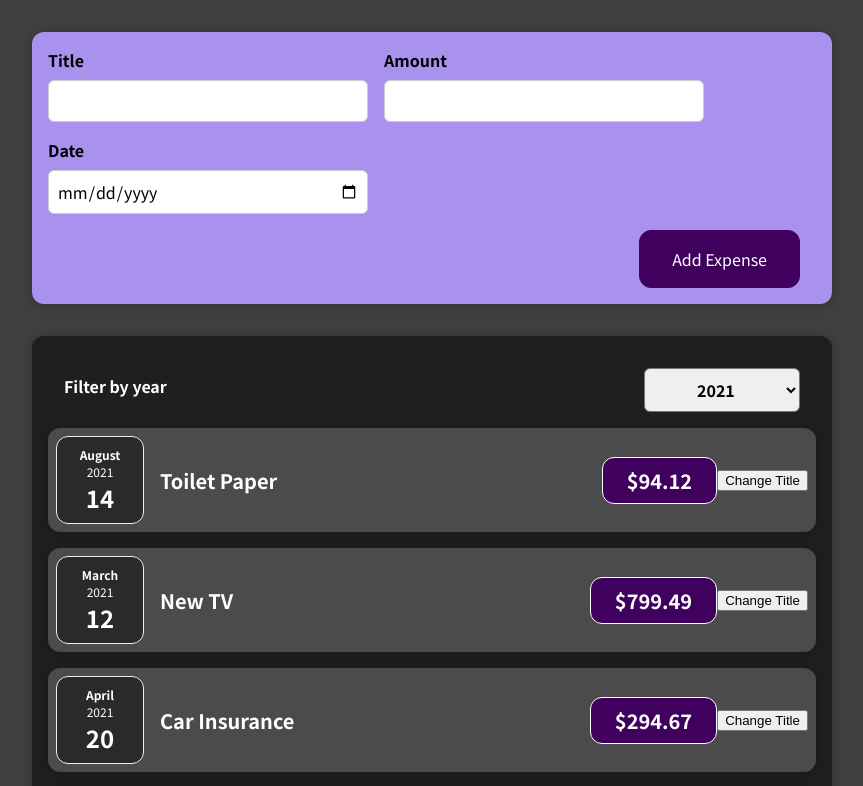
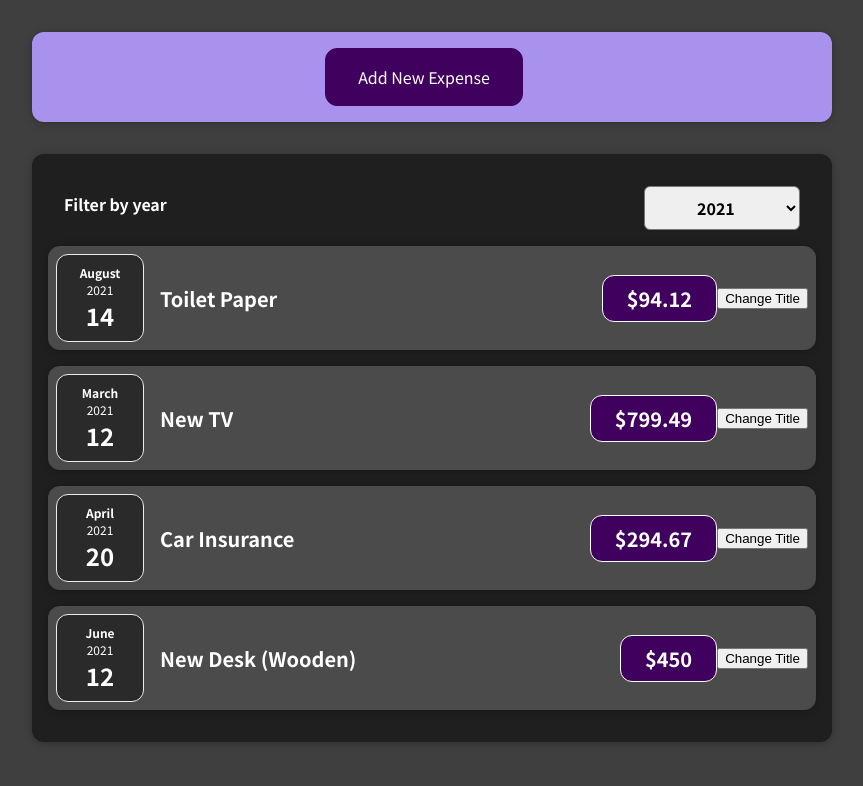
Before and after one commit to Darko96/01-learning-react-main, a React (Create React App) app: page / in a window 1280 px wide. Shown: the top 786 px of the page, without its empty margins (208-1071 px from the left). Built offline with nearby package versions, Linux system fonts and the light colour scheme.

Commit message:
finished 04-assignment

```diff
--- a/src/components/NewExpense/ExpenseForm.js
+++ b/src/components/NewExpense/ExpenseForm.js
@@ -3,8 +3,6 @@ import React, { useState } from "react";
 import "./ExpenseForm.css";
 
 const ExpenseForm = (props) => {
-  // Tri odvojena stejta
-
   const [enteredTitle, setEnteredTitle] = useState("");
   const [enteredAmount, setEnteredAmount] = useState("");
   const [enteredDate, setEnteredDate] = useState("");
@@ -21,36 +19,6 @@ const ExpenseForm = (props) => {
     setEnteredDate(event.target.value);
   };
 
-  // Jedan stejt koji sadrzi tri stejta
-  /*
-  const [userInput, setUserInput] = useState({
-    enteredTitle: "",
-    enteredAmount: "",
-    enteredDate: "",
-  });
-
-  const titleChangeHandler = (event) => {
-    // setUserInput({
-    //   ...userInput,
-    //   enteredTitle: event.target.value,
-    // });
-    setUserInput((prevState) => {
-      return { ...prevState, enteredTitle: event.target.value };
-    });
-  };
-
-  const amountChangeHandler = (event) => {
-    setUserInput((prevState) => {
-      return { ...prevState, enteredAmount: event.target.value };
-    });
-  };
-
-  const dateChangeHandler = (event) => {
-    setUserInput((prevState) => {
-      return { ...prevState, enteredDate: event.target.value };
-    });
-  };
-*/
   const submitHanlder = (event) => {
     event.preventDefault();
 
@@ -99,6 +67,7 @@ const ExpenseForm = (props) => {
         </div>
       </div>
       <div className="new-expense__actions">
+        <button onClick={props.cancelBtn}>Cancel</button>
         <button type="submit">Add Expense</button>
       </div>
     </form>
--- a/src/components/NewExpense/NewExpense.js
+++ b/src/components/NewExpense/NewExpense.js
@@ -1,20 +1,39 @@
-import React from "react";
+import React, { useReact, useState } from "react";
 
 import "./NewExpense.css";
 import ExpenseForm from "./ExpenseForm";
 
 const NewExpense = (props) => {
+  const [clickedButton, setClickedButton] = useState(false);
+
   const saveExpenseDataHandler = (enteredExpenseData) => {
     const expenseData = {
       ...enteredExpenseData,
       id: Math.random().toString(),
     };
     props.onAddExpense(expenseData);
+    setClickedButton(false);
+  };
+
+  const addExpenseBtnHandler = () => {
+    setClickedButton(true);
+  };
+
+  const closeExpensesForm = () => {
+    setClickedButton(false);
   };
 
   return (
     <div className="new-expense">
-      <ExpenseForm onSaveExpenseData={saveExpenseDataHandler} />
+      {!clickedButton && (
+        <button onClick={addExpenseBtnHandler}>Add New Expense</button>
+      )}
+      {clickedButton && (
+        <ExpenseForm
+          onCancelBtn={closeExpensesForm}
+          onSaveExpenseData={saveExpenseDataHandler}
+        />
+      )}
     </div>
   );
 };
```
